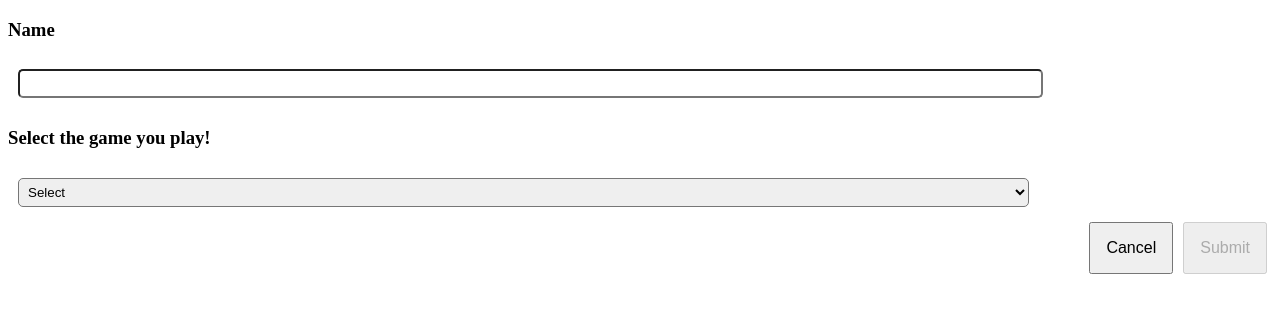
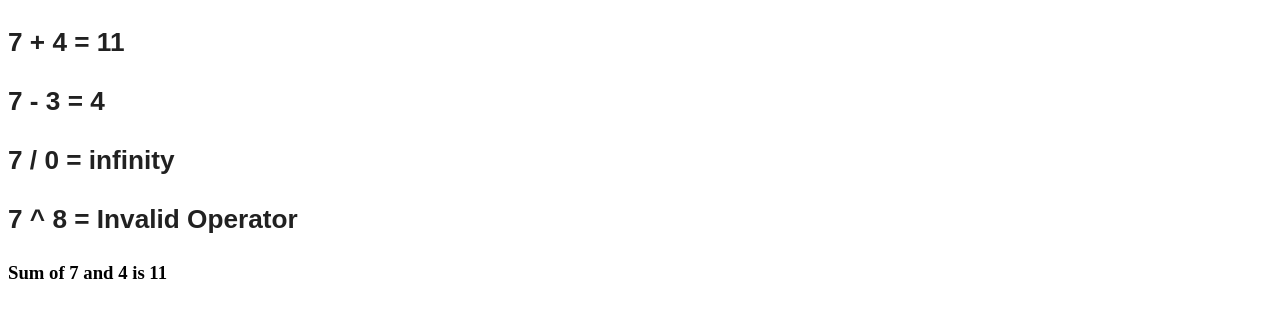
Before and after one commit to DPDeepak/react-client, a React (Create React App) app: page / in a window 1280 px wide. Shown: the top 318 px of the page. Built offline with nearby package versions, Linux system fonts and the light colour scheme.

Commit message:
feat: 🎸 implement templates and typography using material Ui

```diff
--- a/package.json
+++ b/package.json
@@ -3,6 +3,7 @@
   "version": "0.1.0",
   "private": true,
   "dependencies": {
+    "@material-ui/core": "^3.9.2",
     "prop-types": "^15.7.2",
     "proptypes": "^1.1.0",
     "react": "^16.8.1",
--- a/src/App.jsx
+++ b/src/App.jsx
@@ -1,13 +1,12 @@
 import React from 'react';
-// import TextFieldDemo from './pages';
-import InputDemo from './pages/InputDemo/InputDemo';
+import MuiThemeProvider from '@material-ui/core/styles/MuiThemeProvider';
+import theme from './theme';
+import ChildrenDemo from './pages/ChildrenDemo/ChildrenDemo';
 
 const App = () => (
-  <div className="App">
-    {/* <TextFieldDemo /> */}
-    <h3>Name</h3>
-    <InputDemo />
+  <MuiThemeProvider theme={theme}>
+    <ChildrenDemo />
+  </MuiThemeProvider>
 
-  </div>
 );
 export default App;
--- /dev/null
+++ b/src/components/Math/Math.jsx
@@ -0,0 +1,35 @@
+import PropTypes from 'prop-types';
+
+const Math = (props) => {
+  const calculate = (first, second, operator) => {
+    if (operator === '+') return first + second;
+    if (operator === '-') return first - second;
+    if (operator === '*') return first * second;
+    if (operator === '/') {
+      if (second === 0) return 'infinity';
+      return first / second;
+    }
+    return 'Invalid Operator';
+  };
+  const {
+    first, second, operator, children,
+  } = props;
+  const result = calculate(first, second, operator);
+
+  return (
+    children(first, second, operator, result)
+  );
+};
+
+Math.propTypes = {
+  first: PropTypes.number.isRequired,
+  second: PropTypes.number.isRequired,
+  operator: PropTypes.string.isRequired,
+  children: PropTypes.func,
+};
+
+Math.defaultProps = {
+  children: () => { },
+};
+
+export default Math;
--- /dev/null
+++ b/src/components/Math/index.js
@@ -0,0 +1 @@
+export { default } from './Math';
--- a/src/components/SelectField/SelectField.jsx
+++ b/src/components/SelectField/SelectField.jsx
@@ -23,6 +23,7 @@ SelectField.propTypes = {
   value: PropTypes.string,
   onChange: PropTypes.func.isRequired,
   error: PropTypes.string,
+
   defaultText: PropTypes.string,
 };
 
--- /dev/null
+++ b/src/pages/ChildrenDemo/ChildrenDemo.jsx
@@ -0,0 +1,49 @@
+import { Typography } from '@material-ui/core';
+import React from 'react';
+import Math from '../../components/Math';
+
+const ChildrenDemo = () => (
+  <>
+    <Typography>
+      <Math first={7} operator="+" second={4}>
+        {(first, second, operator, result) => (
+          <h3>
+            {`${first} ${operator} ${second} = ${result}`}
+          </h3>
+        )}
+      </Math>
+      <Math first={7} operator="-" second={3}>
+        {(first, second, operator, result) => (
+          <h3>
+            {`${first} ${operator} ${second} = ${result}`}
+          </h3>
+        )}
+      </Math>
+
+      <Math first={7} operator="/" second={0}>
+        {(first, second, operator, result) => (
+          <h3>
+            {`${first} ${operator} ${second} = ${result}`}
+          </h3>
+        )}
+
+      </Math>
+      <Math first={7} operator="^" second={8}>
+        {(first, second, operator, result) => (
+          <h3>
+            {`${first} ${operator} ${second} = ${result}`}
+          </h3>
+        )}
+      </Math>
+    </Typography>
+    <Math first={7} operator="+" second={4}>
+      {(first, second, operator, result) => (
+        <h3>
+          {`Sum of ${first} and ${second} is ${result}`}
+        </h3>
+      )}
+    </Math>
+
+  </>
+);
+export default ChildrenDemo;
--- /dev/null
+++ b/src/pages/ChildrenDemo/index.js
@@ -0,0 +1 @@
+export { default } from './TextFieldDemo';
--- a/src/pages/InputDemo/InputDemo.jsx
+++ b/src/pages/InputDemo/InputDemo.jsx
@@ -47,7 +47,9 @@ class InputDemo extends Component {
   }
 
   getError = field => () => {
-    const { name, sport, player, Err, hasError } = this.state;
+    const {
+      name, sport, player, Err, hasError
+    } = this.state;
     schema.validate({
       name, sport, player,
     }, { abortEarly: false })
--- /dev/null
+++ b/src/theme.js
@@ -0,0 +1,14 @@
+import { createMuiTheme } from '@material-ui/core/styles';
+
+const theme = createMuiTheme({
+  typography: {
+    // Use the system font instead of the default Roboto font.
+    fontFamily: [
+      'sans-serif',
+      '"Comic Sans MS"',
+      'cursive',
+    ],
+    htmlFontSize: 10,
+  },
+});
+export default theme;
```
Also changed, not shown: src/components/Math/style.js (added, +7 -0 lines).
